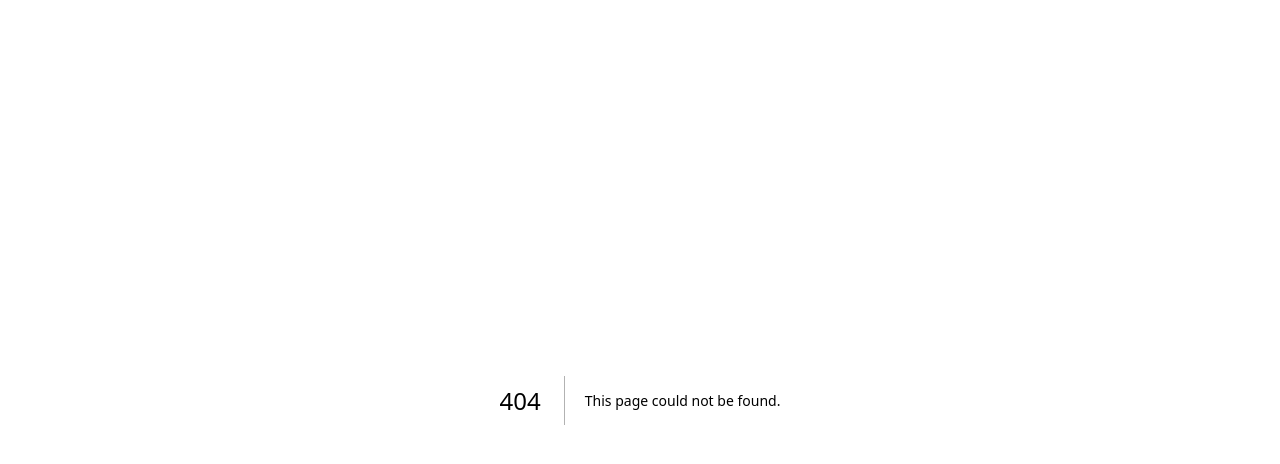
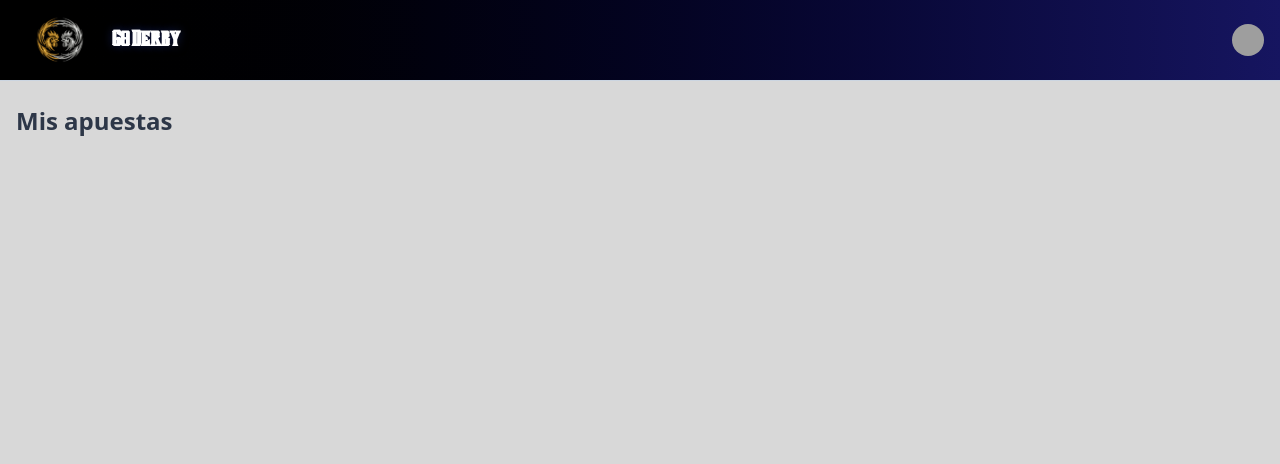
Before and after one commit to Brunox117/go-derby-users, a Next.js app: page /mybets in a window 1280 px wide. Before the commit this address had no page. Shown: the top 464 px of the page. Built offline with nearby package versions, Linux system fonts and the light colour scheme; grey boxes are pictures that could not be loaded.

Commit message:
empezamos a crear la vista de mis apuestas

```diff
--- /dev/null
+++ b/src/app/(main)/layout.tsx
@@ -0,0 +1,15 @@
+import Header from "@/components/Header";
+import { Card } from "@/components/ui/card";
+
+export default function MainLayout({
+  children,
+}: {
+  children: React.ReactNode;
+}) {
+  return (
+    <div>
+      <Header />
+      {children}
+    </div>
+  );
+}
--- /dev/null
+++ b/src/app/(main)/mybets/page.tsx
@@ -0,0 +1,7 @@
+export default function MyBets() {
+  return (
+    <div className="container mx-auto px-4 py-6">
+      <h1 className="text-2xl font-bold">Mis apuestas</h1>
+    </div>
+  );
+}
--- /dev/null
+++ b/src/app/(main)/page.tsx
@@ -0,0 +1,30 @@
+import StreamPlayer from "@/components/StreamPlayer";
+import Sidebar from "@/components/Sidebar";
+import { getCurrentFight } from "@/lib/mockData";
+import { ChatComponent } from "@/components/ChatComponent";
+import { BetsComponent } from "@/components/BetsComponent";
+
+export default function Home() {
+  const currentFight = getCurrentFight();
+
+  return (
+    <div className="container mx-auto px-4 py-6">
+      <div className="grid grid-cols-1 lg:grid-cols-4 gap-6">
+        {/* Main Content Area */}
+        <div className="lg:col-span-3 space-y-6">
+          {/* Live Stream */}
+          <StreamPlayer title={"Gallo 1 vs Gallo 2"} isLive={!!currentFight} />
+          <BetsComponent />
+        </div>
+
+        {/* Sidebar */}
+        <div className="lg:col-span-1">
+          <div className="sticky top-24">
+            <ChatComponent />
+            <Sidebar />
+          </div>
+        </div>
+      </div>
+    </div>
+  );
+}
--- /dev/null
+++ b/src/app/mybets.tsx
@@ -0,0 +1,3 @@
+export default function MyBets() {
+  return <div>MyBets</div>;
+}
--- a/src/app/page.tsx
+++ /dev/null
@@ -1,37 +0,0 @@
-import Header from "@/components/Header";
-import StreamPlayer from "@/components/StreamPlayer";
-import Sidebar from "@/components/Sidebar";
-import { getCurrentFight } from "@/lib/mockData";
-import { ChatComponent } from "@/components/ChatComponent";
-import { BetsComponent } from "@/components/BetsComponent";
-
-export default function Home() {
-  const currentFight = getCurrentFight();
-
-  return (
-    <div className="min-h-screen bg-background">
-      <Header />
-      <div className="container mx-auto px-4 py-6">
-        <div className="grid grid-cols-1 lg:grid-cols-4 gap-6">
-          {/* Main Content Area */}
-          <div className="lg:col-span-3 space-y-6">
-            {/* Live Stream */}
-            <StreamPlayer
-              title={"Gallo 1 vs Gallo 2"}
-              isLive={!!currentFight}
-            />
-            <BetsComponent />
-          </div>
-
-          {/* Sidebar */}
-          <div className="lg:col-span-1">
-            <div className="sticky top-24">
-              <ChatComponent />
-              <Sidebar />
-            </div>
-          </div>
-        </div>
-      </div>
-    </div>
-  );
-}
--- a/src/components/Header.tsx
+++ b/src/components/Header.tsx
@@ -20,12 +20,14 @@
         <div className="flex items-center space-x-6">
           <div className="flex items-center space-x-2">
             <div className="h-22 w-22">
+              <Link href="/">
                 <Image
                   src={"/logo.png"}
                   alt="GoDerby logo"
                   width={300}
                   height={200}
                 />
+              </Link>
             </div>
             <h1 className="font-mestizo text-xl font-bold derby-text-glow text-white">
               Go Derby
@@ -58,7 +60,9 @@
             </DropdownMenuTrigger>
             <DropdownMenuContent className="w-56" align="end" forceMount>
               <DropdownMenuItem>Mi perfil</DropdownMenuItem>
+              <Link href="/mybets">
                 <DropdownMenuItem>Mis apuestas</DropdownMenuItem>
+              </Link>
               <Link href="/auth/login">
                 <DropdownMenuItem>Cerrar sesión</DropdownMenuItem>
               </Link>
```
Lines whose indentation alone changed are shown as unchanged.
